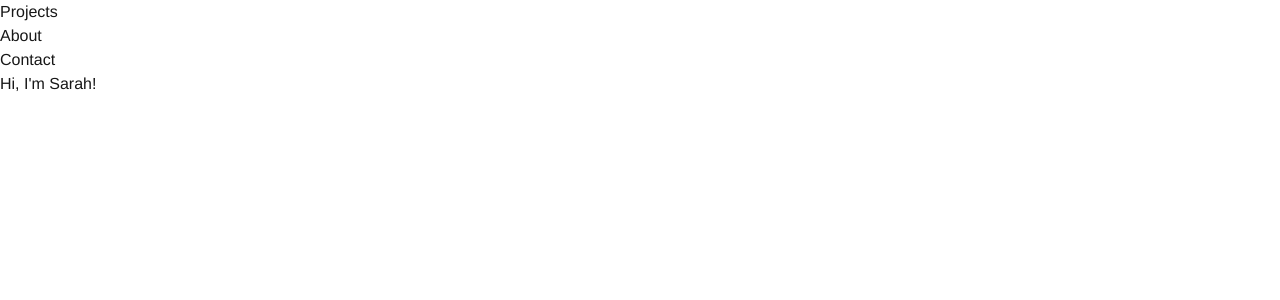
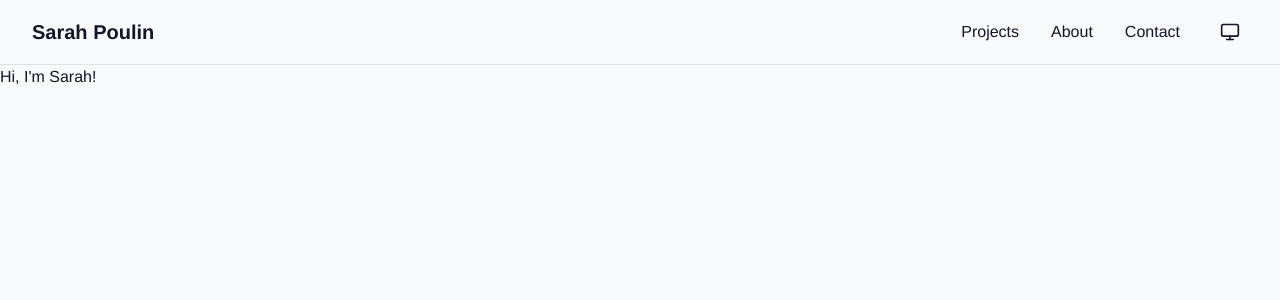
Before and after one commit to threehappypenguins/portfolio, a Next.js app: page / in a window 1280 px wide. Shown: the top 300 px of the page. Built offline with nearby package versions, Linux system fonts and the light colour scheme.

Commit message:
Created theme toggle and organized and styled nav bar

```diff
--- /dev/null
+++ b/app/components/navbar.tsx
@@ -0,0 +1,92 @@
+"use client";
+
+import Link from "next/link";
+import { useState } from "react";
+import { Menu, X } from "lucide-react";
+import { ThemeToggle } from "./theme-toggle";
+
+export function Navbar() {
+  const [isOpen, setIsOpen] = useState(false);
+
+  const toggleMenu = () => setIsOpen(!isOpen);
+  const closeMenu = () => setIsOpen(false);
+
+  return (
+    <nav className="bg-background border-b border-foreground/10">
+      <div className="max-w-7xl mx-auto px-4 sm:px-6 lg:px-8">
+        <div className="flex justify-between items-center h-16">
+          {/* Logo/Name */}
+          <div className="flex-shrink-0">
+            <Link href="/" className="text-xl font-bold">
+              Sarah Poulin
+            </Link>
+          </div>
+
+          {/* Desktop Menu */}
+          <div className="hidden md:flex md:items-center md:space-x-8">
+            <Link
+              href="/"
+              className="hover:text-foreground/70 transition-colors"
+            >
+              Projects
+            </Link>
+            <Link
+              href="/about"
+              className="hover:text-foreground/70 transition-colors"
+            >
+              About
+            </Link>
+            <Link
+              href="/contact"
+              className="hover:text-foreground/70 transition-colors"
+            >
+              Contact
+            </Link>
+            <ThemeToggle />
+          </div>
+
+          {/* Mobile menu button and theme toggle */}
+          <div className="md:hidden flex items-center gap-2">
+            <ThemeToggle />
+            <button
+              onClick={toggleMenu}
+              className="p-2 rounded-md hover:bg-foreground/10 transition-colors"
+              aria-label="Toggle menu"
+            >
+              {isOpen ? <X size={24} /> : <Menu size={24} />}
+            </button>
+          </div>
+        </div>
+      </div>
+
+      {/* Mobile Menu */}
+      {isOpen && (
+        <div className="md:hidden border-t border-foreground/10">
+          <div className="px-4 pt-2 pb-4 space-y-3">
+            <Link
+              href="/"
+              className="block py-2 hover:text-foreground/70 transition-colors"
+              onClick={closeMenu}
+            >
+              Projects
+            </Link>
+            <Link
+              href="/about"
+              className="block py-2 hover:text-foreground/70 transition-colors"
+              onClick={closeMenu}
+            >
+              About
+            </Link>
+            <Link
+              href="/contact"
+              className="block py-2 hover:text-foreground/70 transition-colors"
+              onClick={closeMenu}
+            >
+              Contact
+            </Link>
+          </div>
+        </div>
+      )}
+    </nav>
+  );
+}
--- /dev/null
+++ b/app/components/theme-toggle.tsx
@@ -0,0 +1,103 @@
+"use client";
+
+import { useTheme } from "next-themes";
+import { useEffect, useState, useRef } from "react";
+import { Sun, Moon, Monitor, Check } from "lucide-react";
+
+export function ThemeToggle() {
+  const [mounted, setMounted] = useState(false);
+  const [isOpen, setIsOpen] = useState(false);
+  const { theme, setTheme } = useTheme();
+  const dropdownRef = useRef<HTMLDivElement>(null);
+
+  useEffect(() => {
+    setMounted(true);
+  }, []);
+
+  // Close dropdown when clicking outside
+  useEffect(() => {
+    const handleClickOutside = (event: MouseEvent) => {
+      if (
+        dropdownRef.current &&
+        !dropdownRef.current.contains(event.target as Node)
+      ) {
+        setIsOpen(false);
+      }
+    };
+
+    if (isOpen) {
+      document.addEventListener("mousedown", handleClickOutside);
+    }
+
+    return () => {
+      document.removeEventListener("mousedown", handleClickOutside);
+    };
+  }, [isOpen]);
+
+  if (!mounted) return null;
+
+  const handleThemeChange = (newTheme: string) => {
+    setTheme(newTheme);
+    setIsOpen(false);
+  };
+
+  return (
+    <div className="relative" ref={dropdownRef}>
+      {/* Toggle Button */}
+      <button
+        onClick={() => setIsOpen(!isOpen)}
+        className="p-2 rounded-md hover:bg-foreground/10 transition-colors"
+        aria-label="Toggle theme menu"
+      >
+        {theme === "light" ? (
+          <Sun size={20} />
+        ) : theme === "dark" ? (
+          <Moon size={20} />
+        ) : (
+          <Monitor size={20} />
+        )}
+      </button>
+
+      {/* Dropdown Menu */}
+      {isOpen && (
+        <div className="absolute right-0 mt-2 w-40 bg-background border border-foreground/20 rounded-md shadow-lg z-50">
+          <div className="px-3 py-2 border-b border-foreground/10">
+            <p className="text-sm font-semibold">Theme</p>
+          </div>
+          <div className="py-1">
+            <button
+              onClick={() => handleThemeChange("light")}
+              className="w-full px-3 py-2 text-left flex items-center justify-between hover:bg-foreground/10 transition-colors"
+            >
+              <div className="flex items-center gap-3">
+                <Sun size={16} />
+                <span>Light</span>
+              </div>
+              {theme === "light" && <Check size={16} />}
+            </button>
+            <button
+              onClick={() => handleThemeChange("dark")}
+              className="w-full px-3 py-2 text-left flex items-center justify-between hover:bg-foreground/10 transition-colors"
+            >
+              <div className="flex items-center gap-3">
+                <Moon size={16} />
+                <span>Dark</span>
+              </div>
+              {theme === "dark" && <Check size={16} />}
+            </button>
+            <button
+              onClick={() => handleThemeChange("system")}
+              className="w-full px-3 py-2 text-left flex items-center justify-between hover:bg-foreground/10 transition-colors"
+            >
+              <div className="flex items-center gap-3">
+                <Monitor size={16} />
+                <span>System</span>
+              </div>
+              {theme === "system" && <Check size={16} />}
+            </button>
+          </div>
+        </div>
+      )}
+    </div>
+  );
+}
--- a/app/globals.css
+++ b/app/globals.css
@@ -1,8 +1,13 @@
 @import "tailwindcss";
 
 :root {
-  --background: #ffffff;
-  --foreground: #171717;
+  --background: #F8FAFC;
+  --foreground: #0F172A;
+}
+
+.dark {
+  --background: #0F172A;
+  --foreground: #F8FAFC;
 }
 
 @theme inline {
@@ -10,13 +15,6 @@
   --color-foreground: var(--foreground);
 }
 
-@media (prefers-color-scheme: dark) {
-  :root {
-    --background: #0a0a0a;
-    --foreground: #ededed;
-  }
-}
-
 body {
   background: var(--background);
   color: var(--foreground);
--- a/app/layout.tsx
+++ b/app/layout.tsx
@@ -1,6 +1,9 @@
 import type { Metadata } from "next";
 import { Arimo } from "next/font/google";
 import Link from "next/link";
+import { ThemeProvider } from "./theme-provider";
+import { ThemeToggle } from "./components/theme-toggle";
+import { Navbar } from "./components/navbar";
 import "./globals.css";
 
 const arimo = Arimo({
@@ -11,7 +14,8 @@ const arimo = Arimo({
 
 export const metadata: Metadata = {
   title: "Sarah Poulin",
-  description: "Welcome to my portfolio. Check out my latest projects! | Full Stack Dev",
+  description:
+    "Welcome to my portfolio. Check out my latest projects! | Full Stack Dev",
   icons: {
     icon: [
       { rel: "icon", url: "favicon-16x16.png", sizes: "16x16" },
@@ -19,9 +23,7 @@ export const metadata: Metadata = {
       { rel: "icon", url: "favicon-192x192.png", sizes: "192x192" },
       { rel: "icon", url: "favicon-512x512.png", sizes: "512x512" },
     ],
-    apple: [
-      { rel: "apple-touch-icon", url: "/apple-touch-icon.png" },
-    ],
+    apple: [{ rel: "apple-touch-icon", url: "/apple-touch-icon.png" }],
   },
 };
 
@@ -31,23 +33,12 @@ export default function RootLayout({
   children: React.ReactNode;
 }>) {
   return (
-    <html lang="en">
+    <html lang="en" suppressHydrationWarning>
       <body className={`${arimo.variable} antialiased`}>
-        <nav>
-          <ul>
-            <li>
-              <Link href="/">Projects</Link>
-            </li>
-            <li>
-              <Link href="/about">About</Link>
-            </li>
-            <li>
-              <Link href="/contact">Contact</Link>
-            </li>
-          </ul>
-        </nav>
-
-        {children}
+        <ThemeProvider>
+          <Navbar />
+          {children}
+        </ThemeProvider>
       </body>
     </html>
   );
--- /dev/null
+++ b/app/theme-provider.tsx
@@ -0,0 +1,12 @@
+"use client";
+
+import { ThemeProvider as NextThemesProvider } from "next-themes";
+import { ReactNode } from "react";
+
+export function ThemeProvider({ children }: { children: ReactNode }) {
+  return (
+    <NextThemesProvider attribute="class" defaultTheme="system" enableSystem>
+      {children}
+    </NextThemesProvider>
+  );
+}
--- a/package.json
+++ b/package.json
@@ -9,7 +9,9 @@
     "lint": "eslint"
   },
   "dependencies": {
+    "lucide-react": "^0.555.0",
     "next": "16.0.3",
+    "next-themes": "^0.4.6",
     "react": "19.2.0",
     "react-dom": "19.2.0"
   },
```
Also changed, not shown: 1 other file (tests, documents, lock files or other folders).
